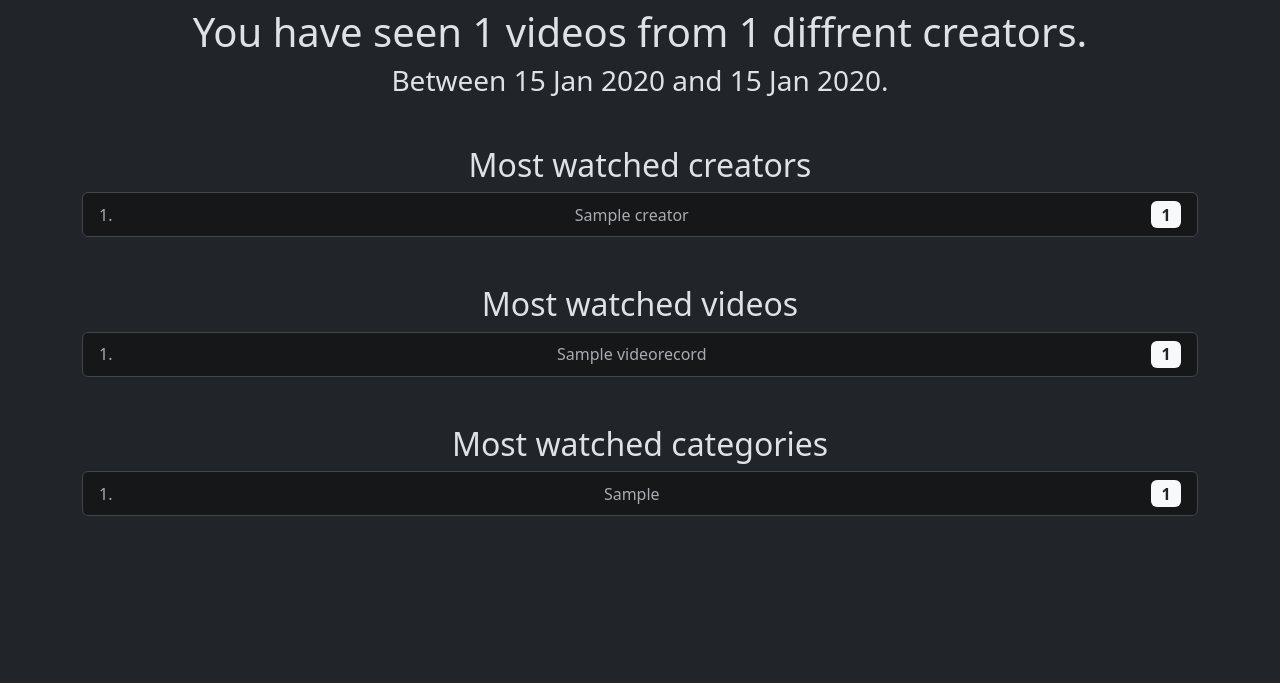
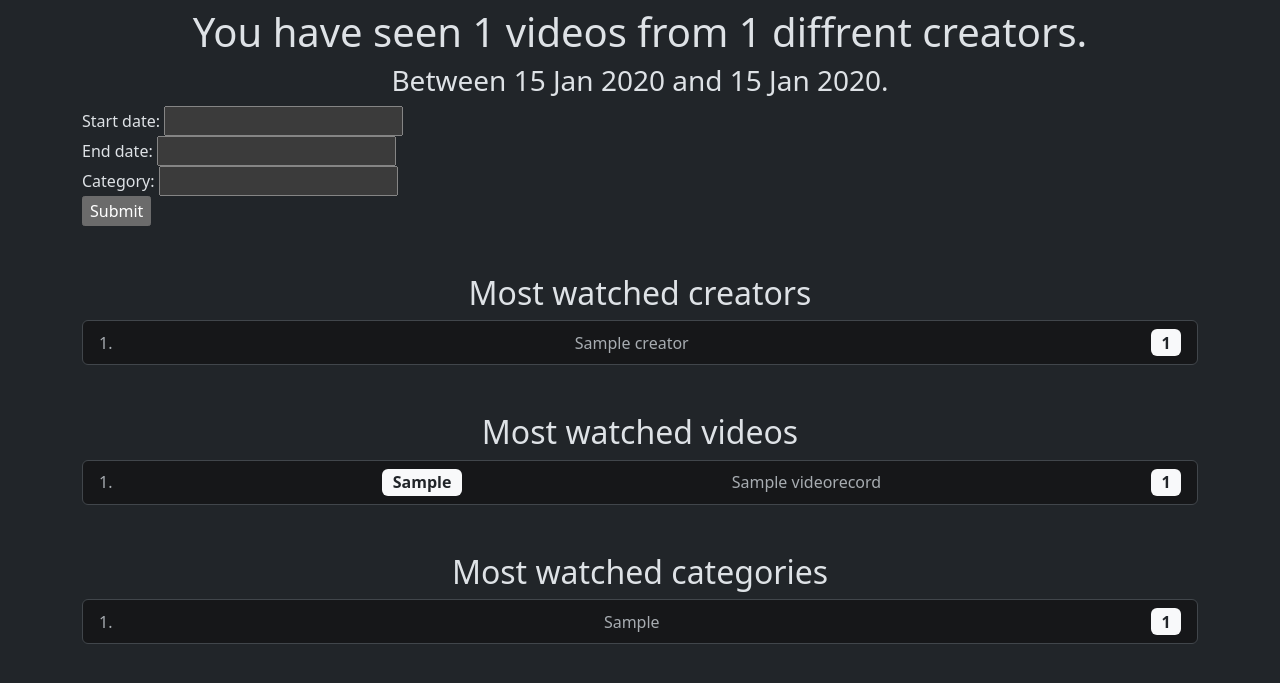
Before and after one commit to FiiL123/yt-analyser, a Django app: page / in a window 1280 px wide. Shown: the part 56-739 px from the top of the page. Run offline with Django 5.2, Linux system fonts and the light colour scheme; tables that the repository leaves empty hold one stand-in row (values such as "Sample post"); some libraries are stand-ins or nearby versions.

Commit message:
add beggining of a form

```diff
--- a/web/web/analyser/forms.py
+++ b/web/web/analyser/forms.py
@@ -3,3 +3,9 @@ from django import forms
 
 class UploadFileForm(forms.Form):
     file = forms.FileField()
+
+
+class DataFilterForm(forms.Form):
+    startDate = forms.DateField(label="Start date")
+    endDate = forms.DateField(label="End date")
+    category = forms.CharField(label="Category")
--- a/web/web/analyser/templates/home.html
+++ b/web/web/analyser/templates/home.html
@@ -5,6 +5,13 @@
         <h3 class="text-center">
             Between {{ videos.last.time_watched|date:"d M Y" }} and {{ videos.first.time_watched|date:"d M Y" }}.
         </h3>
+        <div class="container">
+            <form method="post" action="{% url 'home' %}">
+                {% csrf_token %}
+                {{ form.as_div }}
+                <input type="submit" value="Submit">
+            </form>
+        </div>
         <div class="container-sm mt-5">
             <h2 class="text-center">Most watched creators</h2>
             <ol class="list-group list-group-numbered">
@@ -21,7 +28,8 @@
             <ol class="list-group list-group-numbered">
                 {% for v in top_videos %}
                     <li class="list-group-item list-group-item-secondary d-flex justify-content-between align-items-center">
-                        <span class="creator-name">{{ v.title }}</span>
+                        <span class="badge bg-light text-dark fs-6">{{ v.categories }}</span>
+                        <span>{{ v.title }}</span>
                         <span class="badge bg-light text-dark fs-6">{{ v.times_watched }}</span>
                     </li>
                 {% endfor %}
@@ -32,7 +40,7 @@
             <ol class="list-group list-group-numbered">
                 {% for v in top_categories %}
                     <li class="list-group-item list-group-item-secondary d-flex justify-content-between align-items-center">
-                        <span class="creator-name">{{ v.categories }}</span>
+                        <span class="video-title">{{ v.categories }}</span>
                         <span class="badge bg-light text-dark fs-6">{{ v.times_watched }}</span>
                     </li>
                 {% endfor %}
--- a/web/web/analyser/views.py
+++ b/web/web/analyser/views.py
@@ -9,20 +9,29 @@ from yt_dlp import YoutubeDL
 from web import settings as web_settings
 from web.analyser.models import Creator, VideoRecord
 
-from .forms import UploadFileForm
+from .forms import DataFilterForm, UploadFileForm
 
 
 def home(request):
+    if request.method == "POST":
+        form = DataFilterForm(request.POST)
+        if form.is_valid():
+            pass
+    else:
+        pass
+    form = DataFilterForm()
+
     top_creators = Creator.objects.order_by("-times_watched")[:10]
     top_videos = (
-        VideoRecord.objects.values("title").annotate(times_watched=Count("title")).order_by("-times_watched")[:10]
+        VideoRecord.objects.values("title", "categories")
+        .annotate(times_watched=Count("title"))
+        .order_by("-times_watched")[:10]
     )
     top_categories = (
         VideoRecord.objects.values("categories")
         .annotate(times_watched=Count("categories"))
         .order_by("-times_watched")[:10]
     )
-
     context = {
         "videos_count": VideoRecord.objects.count(),
         "videos": VideoRecord.objects.all(),
@@ -31,6 +40,7 @@ def home(request):
         "top_creators": top_creators,
         "top_videos": top_videos,
         "top_categories": top_categories,
+        "form": form,
     }
 
     return render(request, "home.html", context)
```
